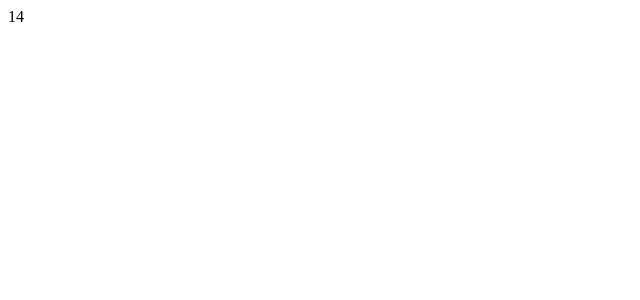
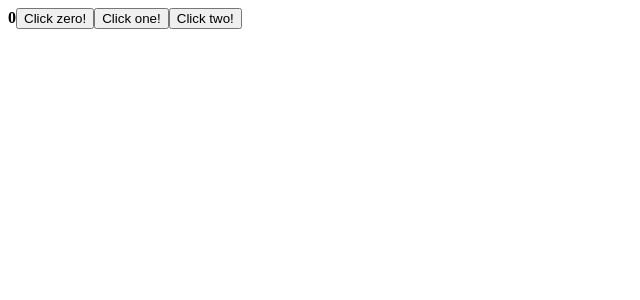
Before and after one commit to winz-dev/fsreact-repo, a React (Create React App) app in the folder part1/: page / in a window 1280 px wide. Shown: the top 300 px of the page, without its empty margins (0-640 px from the left). Built offline with nearby package versions, Linux system fonts and the light colour scheme.

Commit message:
Event handler: basic

```diff
--- a/part1/src/App.js
+++ b/part1/src/App.js
@@ -1,16 +1,16 @@
 import { useState } from 'react'
 const App = () => {
-  console.log(useState(0));
-  const [counter, getCounter] = useState(0);
+  const [counter, setCounter] = useState(0);
 
-  setTimeout(
-    () => getCounter(counter + 2),
-    1000)
     console.log("rendering...", counter)
+    const handleClick = () => setCounter(counter + 2)
   return (
-    <>
-      {counter}
-    </>
+    <div>
+      <strong>{counter}</strong>
+      <button onClick={() => setCounter(counter)}>Click zero!</button>
+      <button onClick={() => setCounter(counter + 1)}>Click one!</button>
+      <button onClick={handleClick}>Click two!</button>
+    </div>
   )
 }
 export default App;
```
